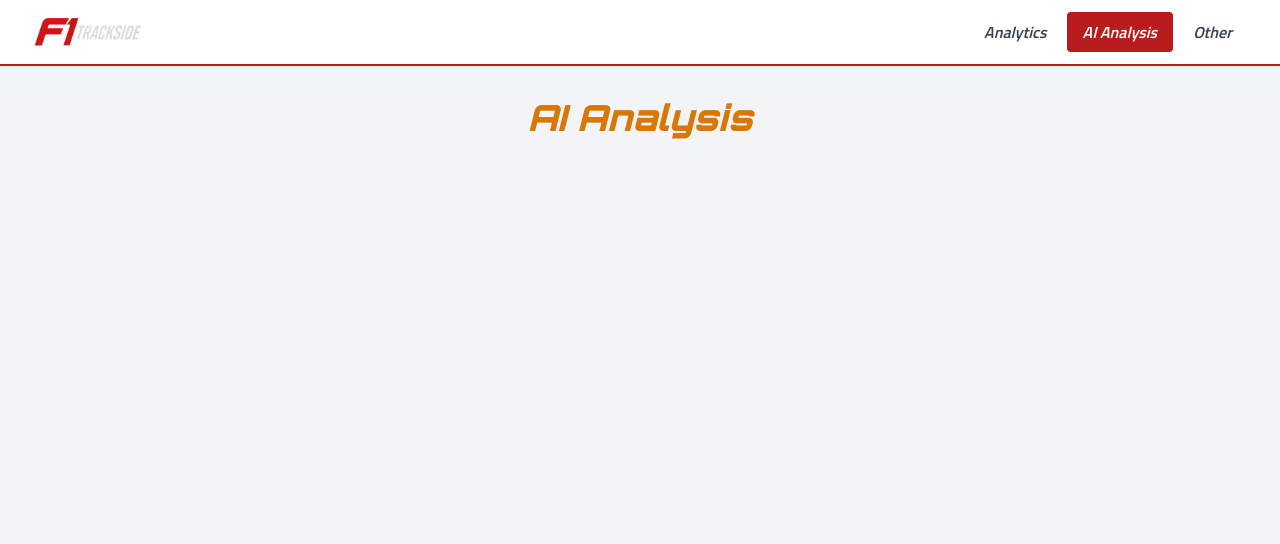
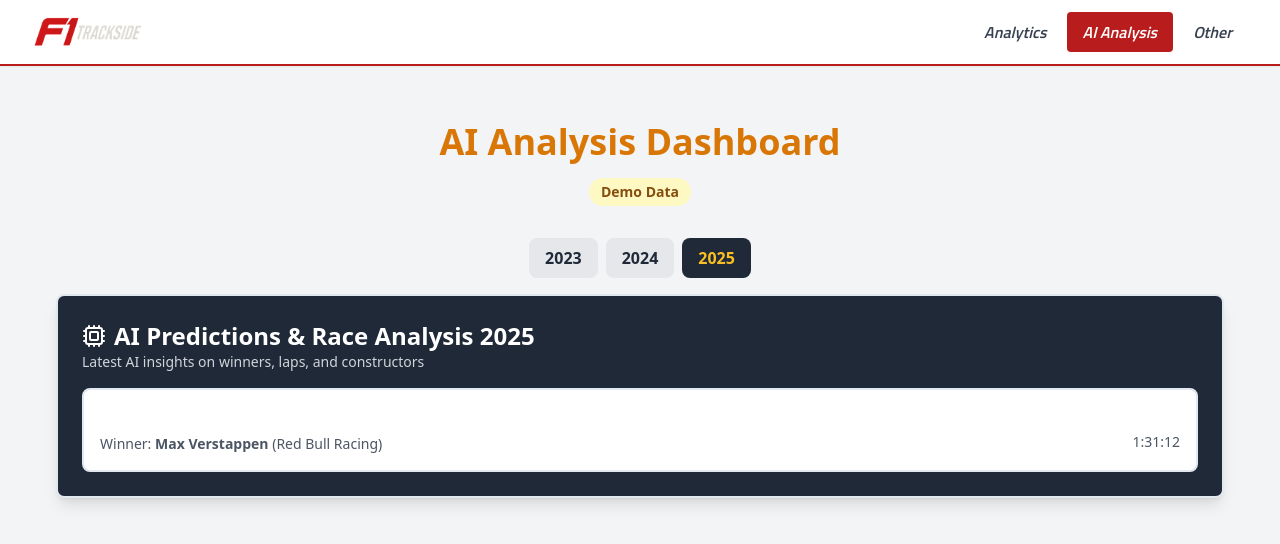
Before and after one commit to abbashaider144/F1Trackside, a Next.js app: page /ai-analysis in a window 1280 px wide. Shown: the top 544 px of the page. Built offline with nearby package versions, Linux system fonts and the light colour scheme; no server answers.

Commit message:
race results toggles

```diff
--- a/package.json
+++ b/package.json
@@ -6,8 +6,9 @@
   "dependencies": {
     "@headlessui/react": "^2.2.7",
     "@next/env": "^15.2.3",
+    "@radix-ui/react-primitive": "^2.1.3",
     "@radix-ui/react-select": "^2.1.6",
-    "@radix-ui/react-slot": "^1.1.2",
+    "@radix-ui/react-slot": "^1.2.3",
     "@radix-ui/react-tabs": "^1.1.9",
     "@radix-ui/react-tooltip": "^1.2.3",
     "@supabase/auth-ui-react": "^0.4.7",
--- a/pages/ai-analysis.js
+++ b/pages/ai-analysis.js
@@ -1,15 +1,159 @@
+"use client"
+import { useEffect, useState } from "react"
+import Layout from "../components/Layout"
+import { apiClient } from "../lib/api-client"
+import { Tab } from "@headlessui/react"
+import { Calendar, Cpu, Zap } from "lucide-react"
 
-import Layout from '../components/Layout';
-import { apiClient } from '../lib/api-client';
-import Dexter from '../assets/dexter.jpg';
-import constants from '../constants/constants';
+// Custom color theme for AI page per season
+const seasonThemes = {
+  "2025": {
+    primary: "bg-gray-800 text-white",
+    accent: "text-white",
+    badge: "bg-gray-700 text-white",
+    icon: "text-white",
+  },
+  "2024": {
+    primary: "bg-gray-600 text-red-600",
+    accent: "text-red-600",
+    badge: "bg-gray-500 text-red-400",
+    icon: "text-red-600",
+  },
+  "2023": {
+    primary: "bg-black text-amber-400",
+    accent: "text-amber-400",
+    badge: "bg-gray-700 text-amber-400",
+    icon: "text-amber-400",
+  },
+}
+
+// Mock data structure (fallback if API fails)
+const mockRaceResults = {
+  "2025": { MRData: { RaceTable: { season: "2025", Races: [{ raceName: "Monaco GP", winner: "Max Verstappen", constructor: "Red Bull Racing", laps: "78", time: "1:31:12" }] } } },
+  "2024": { MRData: { RaceTable: { season: "2024", Races: [{ raceName: "Silverstone GP", winner: "Lando Norris", constructor: "McLaren", laps: "52", time: "1:28:45" }] } } },
+  "2023": { MRData: { RaceTable: { season: "2023", Races: [{ raceName: "Spa GP", winner: "Charles Leclerc", constructor: "Ferrari", laps: "44", time: "1:34:55" }] } } },
+}
 
 export default function AIAnalysis() {
+  const [raceData, setRaceData] = useState(null)
+  const [loading, setLoading] = useState(true)
+  const [error, setError] = useState(null)
+  const [selectedSeason, setSelectedSeason] = useState("2025")
+  const [usingMockData, setUsingMockData] = useState(false)
+
+  useEffect(() => {
+    async function fetchData() {
+      try {
+        setLoading(true)
+        setError(null)
+        const data = await apiClient.getF1RaceResults()
+        if (data?.MRData?.RaceTable?.Races) {
+          setRaceData(data)
+          setSelectedSeason(data.MRData.RaceTable.season)
+          setUsingMockData(false)
+        } else {
+          throw new Error("Invalid API data")
+        }
+      } catch (err) {
+        console.warn("API failed, using mock data:", err)
+        setRaceData(mockRaceResults[selectedSeason])
+        setUsingMockData(true)
+      } finally {
+        setLoading(false)
+      }
+    }
+
+    fetchData()
+  }, [])
+
+  const races = raceData?.MRData?.RaceTable?.Races || []
+
+  if (loading) {
+    return (
+      <Layout>
+        <div className="min-h-screen flex items-center justify-center">
+          <div className="text-center">
+            <div className="animate-spin rounded-full h-12 w-12 border-b-2 border-red-600 mx-auto mb-4"></div>
+            <p className="text-lg text-gray-600">Loading AI Race Analysis...</p>
+          </div>
+        </div>
+      </Layout>
+    )
+  }
+
   return (
     <Layout>
-      <div className="text-center">
-        <h1 className="text-4xl font-f1-bold text-amber-600 mb-4">AI Analysis</h1>
+      <div className="max-w-7xl mx-auto p-6 space-y-8">
+        <div className="text-center space-y-4">
+          <h1 className="text-4xl font-bold text-amber-600">AI Analysis Dashboard</h1>
+          {usingMockData && (
+            <span className="inline-block px-3 py-1 rounded-full bg-yellow-100 text-yellow-800 font-semibold text-sm">
+              Demo Data
+            </span>
+          )}
+        </div>
+
+        {/* Season Tabs */}
+        <Tab.Group defaultIndex={2}>
+          <Tab.List className="flex justify-center gap-2 mb-4">
+            {["2023", "2024", "2025"].map((year) => (
+              <Tab
+                key={year}
+                className={({ selected }) =>
+                  `px-4 py-2 rounded-lg font-bold transition ${
+                    selected
+                      ? "bg-gray-800 text-amber-400"
+                      : "bg-gray-200 text-gray-800 hover:bg-gray-300"
+                  }`
+                }
+                onClick={() => setSelectedSeason(year)}
+              >
+                {year}
+              </Tab>
+            ))}
+          </Tab.List>
+
+          <Tab.Panels>
+            {["2023", "2024", "2025"].map((year) => {
+              const theme = seasonThemes[year]
+              const seasonRaces = mockRaceResults[year]?.MRData?.RaceTable?.Races || []
+
+              return (
+                <Tab.Panel key={year} className="space-y-4">
+                  <div className={`${theme.primary} border-2 rounded-lg shadow-lg p-6`}>
+                    <div className="mb-4">
+                      <h2 className={`text-2xl flex items-center gap-2 font-bold ${theme.accent}`}>
+                        <Cpu className={`w-6 h-6 ${theme.icon}`} />
+                        AI Predictions & Race Analysis {year}
+                      </h2>
+                      <p className="text-sm text-gray-300">Latest AI insights on winners, laps, and constructors</p>
+                    </div>
+                    <div className="grid gap-4">
+                      {seasonRaces.map((race, idx) => (
+                        <div
+                          key={idx}
+                          className="p-4 rounded-lg border-2 bg-white hover:shadow-lg transition flex justify-between items-center"
+                        >
+                          <div>
+                            <h3 className="font-bold text-lg">{race.raceName}</h3>
+                            <p className="text-sm text-gray-600">
+                              Winner: <span className="font-semibold">{race.winner}</span> ({race.constructor})
+                            </p>
+                          </div>
+                          <div className="text-right">
+                            <p className="font-bold">{race.laps} laps</p>
+                            <p className="text-sm text-gray-600">{race.time}</p>
+                          </div>
+                        </div>
+                      ))}
+                    </div>
+                  </div>
+                </Tab.Panel>
+              )
+            })}
+          </Tab.Panels>
+        </Tab.Group>
       </div>
     </Layout>
-  );
+  )
 }
```
Also changed, not shown: 1 other file (tests, documents, lock files or other folders).
